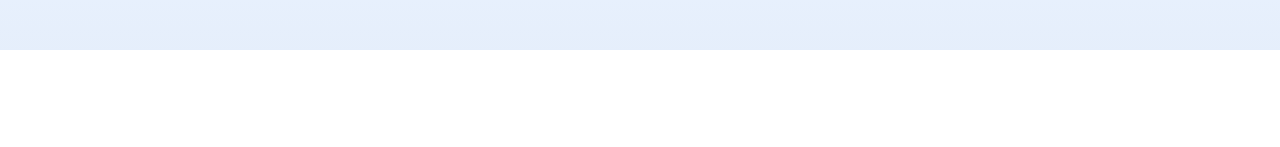
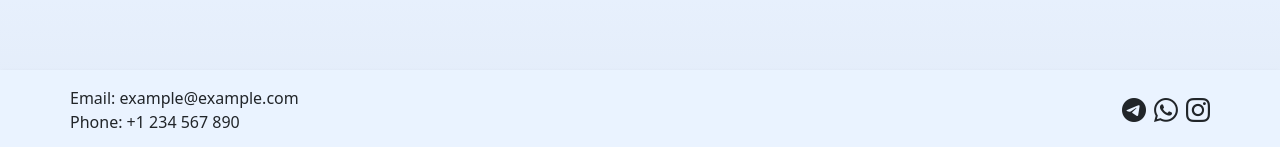
Before and after one commit to lopezdeniz/VisualCraft, a Nuxt app: page / in a window 1280 px wide. Shown: the part 1690-1837 px from the top of the page. Before the commit the page ends 1740 px from the top, so only its background shows below. Built offline with nearby package versions, Linux system fonts and the light colour scheme.

Commit message:
add footer

```diff
--- a/app.vue
+++ b/app.vue
@@ -3,12 +3,13 @@
   <Header />
   <Navbar />
   <NuxtPage />
+  <Footer />
 </template>
 
 <script setup>
 import Header from "@/components/Header.vue";
 import Navbar from "@/components/Navbar.vue";
-
+import Footer from "@/components/Footer.vue";
 </script>
 
 <style>
--- /dev/null
+++ b/components/Footer.vue
@@ -0,0 +1,53 @@
+<template>
+    <footer class="footer text-dark py-3">
+      <div class="container d-flex justify-content-between align-items-center">
+        <!-- Левая часть: почта и телефон -->
+        <div class="contact-info">
+          <p class="mb-0">Email: <a href="mailto:example@example.com" class="text-dark">example@example.com</a></p>
+          <p class="mb-0">Phone: <a href="tel:+1234567890" class="text-dark">+1 234 567 890</a></p>
+        </div>
+
+        <!-- Правая часть: иконки Telegram и WhatsApp -->
+        <div class="social-icons d-flex gap-2">
+        <a href="https://t.me/yourtelegram" target="_blank" class="text-dark">
+          <i class="bi bi-telegram"></i>
+        </a>
+        <a href="https://wa.me/1234567890" target="_blank" class="text-dark">
+          <i class="bi bi-whatsapp"></i>
+        </a>
+        <a href="https://instagram.com/yourinstagram" target="_blank" class="text-dark">
+          <i class="bi bi-instagram"></i>
+        </a>
+      </div>
+      </div>
+    </footer>
+  </template>
+
+  <script setup>
+  // Дополнительная логика, если потребуется
+  </script>
+
+  <style scoped>
+  .footer {
+    display: flex;
+    justify-content: space-between;
+    align-items: center;
+    padding: 20px 20px;
+    background-color: #eaf3ff; /* Светлый фон шапки */
+    color: #222b38; /* Цвет текста */
+    box-shadow: 0 2px 4px rgba(0, 0, 0, 0.1); /* Тень */
+    position: relative;
+    top: 0;
+    z-index: 1000;
+  }
+  .contact-info a {
+    text-decoration: none;
+  }
+  .social-icons a {
+    font-size: 1.5rem;
+    transition: color 0.3s;
+  }
+  .social-icons a:hover {
+    color: #0d6efd; /* Синий оттенок при наведении */
+  }
+  </style>
--- a/components/Header.vue
+++ b/components/Header.vue
@@ -22,11 +22,11 @@
     display: flex;
     justify-content: space-between;
     align-items: center;
-    padding: 10px 20px;
+    padding: 20px 20px;
     background-color: #eaf3ff; /* Светлый фон шапки */
     color: #222b38; /* Цвет текста */
     box-shadow: 0 2px 4px rgba(0, 0, 0, 0.1); /* Тень */
-    position: sticky;
+    position: relative;
     top: 0;
     z-index: 1000;
   }
--- a/nuxt.config.js
+++ b/nuxt.config.js
@@ -17,7 +17,11 @@ export default defineNuxtConfig({
       link: [
         {
           rel: 'stylesheet',
-          href: 'https://unpkg.com/ionicons@5.5.2/dist/ionicons.min.css' // Ionicons
+          href: 'https://unpkg.com/bootstrap-icons/font/bootstrap-icons.css' // Bootstrap Icons
+        },
+        {
+          rel: 'stylesheet',
+          href: 'https://unpkg.com/ionicons@5.5.2/dist/ionicons.min.css' // Ionicons (если нужно оставить)
         }
       ],
       script: [
--- a/pages/index.vue
+++ b/pages/index.vue
@@ -237,7 +237,7 @@
 
 
         <div class="col-lg-4 col-md-6 col-12">
-          <div id="carousel6" class="carousel slide" data-bs-ride="carousel" data-bs-interval="3000">
+          <div id="carousel11" class="carousel slide" data-bs-ride="carousel" data-bs-interval="3000">
             <div class="carousel-inner">
               <div class="carousel-item active">
                 <img src="/assets/img/13b.jpg" class="d-block w-100" alt="...">
@@ -249,10 +249,10 @@
                 <img src="/assets/img/15b.jpg" class="d-block w-100" alt="...">
               </div>
             </div>
-            <button class="carousel-control-prev" type="button" data-bs-target="#carousel6" data-bs-slide="prev">
+            <button class="carousel-control-prev" type="button" data-bs-target="#carousel11" data-bs-slide="prev">
               <span class="carousel-control-prev-icon" aria-hidden="true"></span>
             </button>
-            <button class="carousel-control-next" type="button" data-bs-target="#carousel6" data-bs-slide="next">
+            <button class="carousel-control-next" type="button" data-bs-target="#carousel11" data-bs-slide="next">
               <span class="carousel-control-next-icon" aria-hidden="true"></span>
             </button>
           </div>
@@ -260,7 +260,7 @@
 
 
         <div class="col-lg-4 col-md-6 col-12">
-          <div id="carousel6" class="carousel slide" data-bs-ride="carousel" data-bs-interval="3000">
+          <div id="carousel12" class="carousel slide" data-bs-ride="carousel" data-bs-interval="3000">
             <div class="carousel-inner">
               <div class="carousel-item active">
                 <img src="/assets/img/16b.jpg" class="d-block w-100" alt="...">
@@ -272,10 +272,10 @@
                 <img src="/assets/img/18b.jpg" class="d-block w-100" alt="...">
               </div>
             </div>
-            <button class="carousel-control-prev" type="button" data-bs-target="#carousel6" data-bs-slide="prev">
+            <button class="carousel-control-prev" type="button" data-bs-target="#carousel12" data-bs-slide="prev">
               <span class="carousel-control-prev-icon" aria-hidden="true"></span>
             </button>
-            <button class="carousel-control-next" type="button" data-bs-target="#carousel6" data-bs-slide="next">
+            <button class="carousel-control-next" type="button" data-bs-target="#carousel12" data-bs-slide="next">
               <span class="carousel-control-next-icon" aria-hidden="true"></span>
             </button>
           </div>
```
